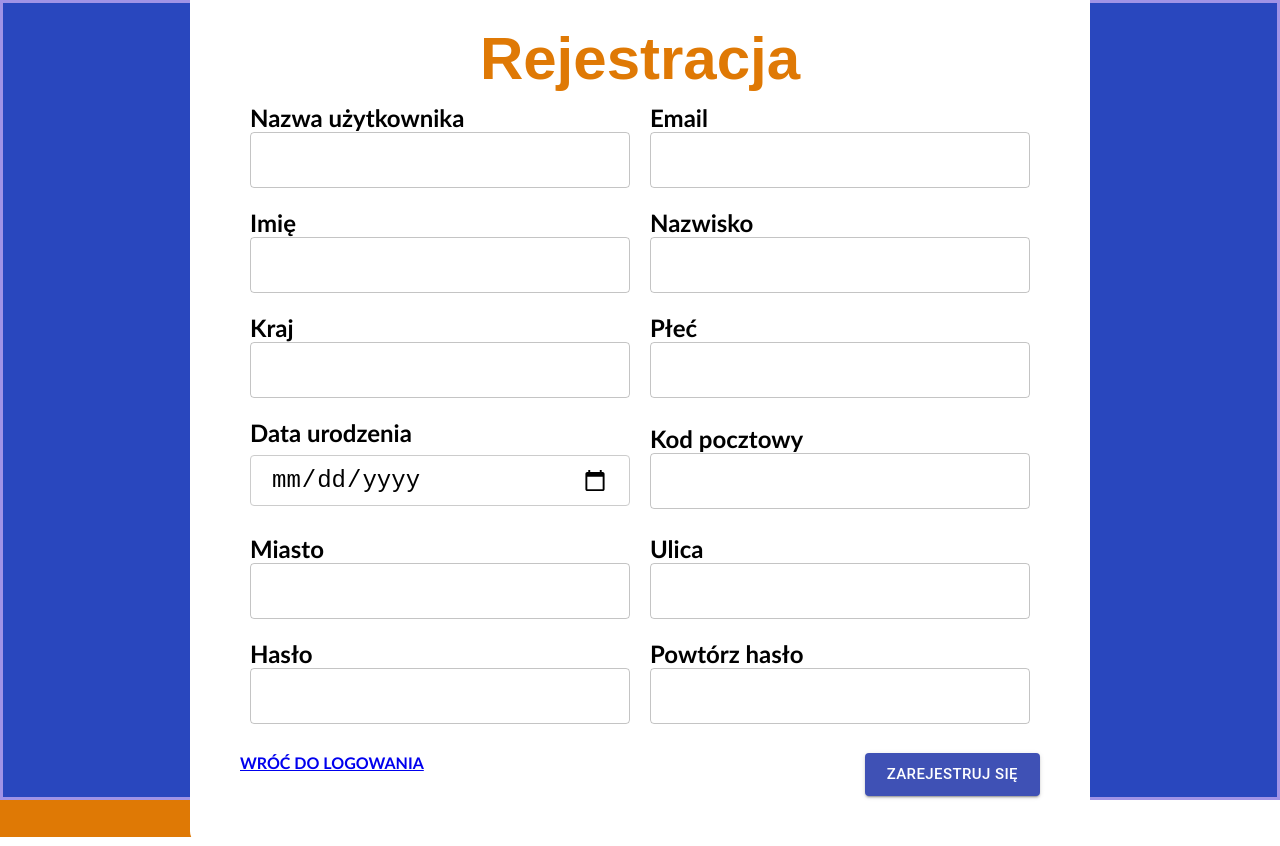
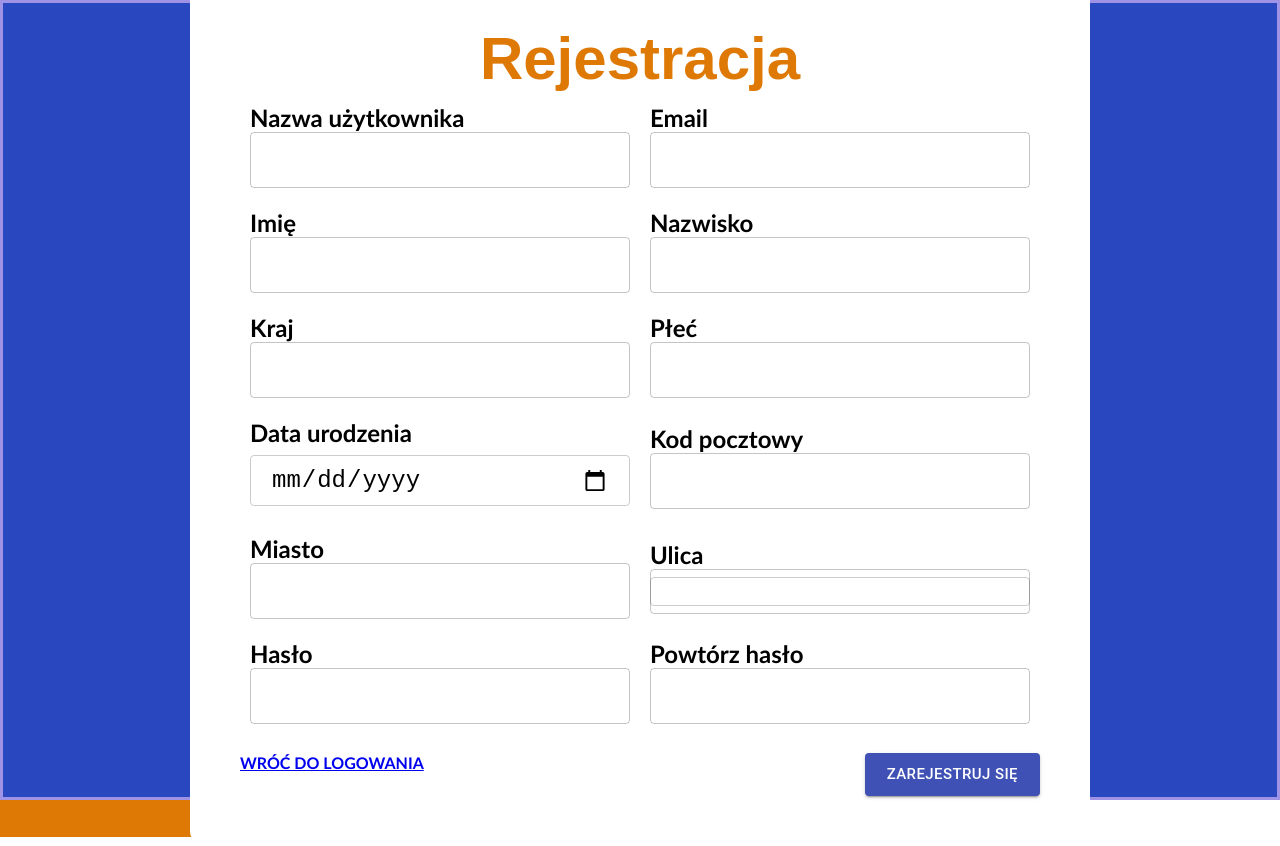
Before and after one commit to medyczne-projekt/clinic-manager-client, a React (Create React App) app: page /Register in a window 1280 px wide. Built offline with nearby package versions, Linux system fonts and the light colour scheme.

Commit message:
fixed street bug

```diff
--- a/src/pages/Register.jsx
+++ b/src/pages/Register.jsx
@@ -124,7 +124,6 @@ function Register(props) {
             />
           </div>
         </div>
-
         <div className="gridRow">
           <div className="Register">
             <label>
@@ -194,7 +193,7 @@ function Register(props) {
             <TextField
               variant="outlined"
               fullWidth={true}
-              type="street"
+              type="text"
               onChange={(e) => {setStreet(e.target.value)}}
             />
           </div>
```
